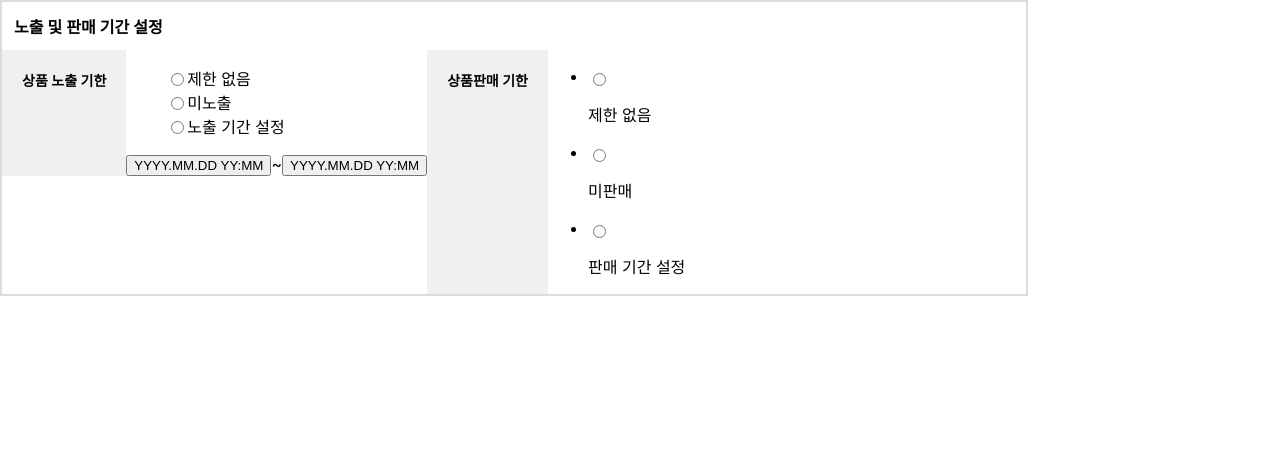
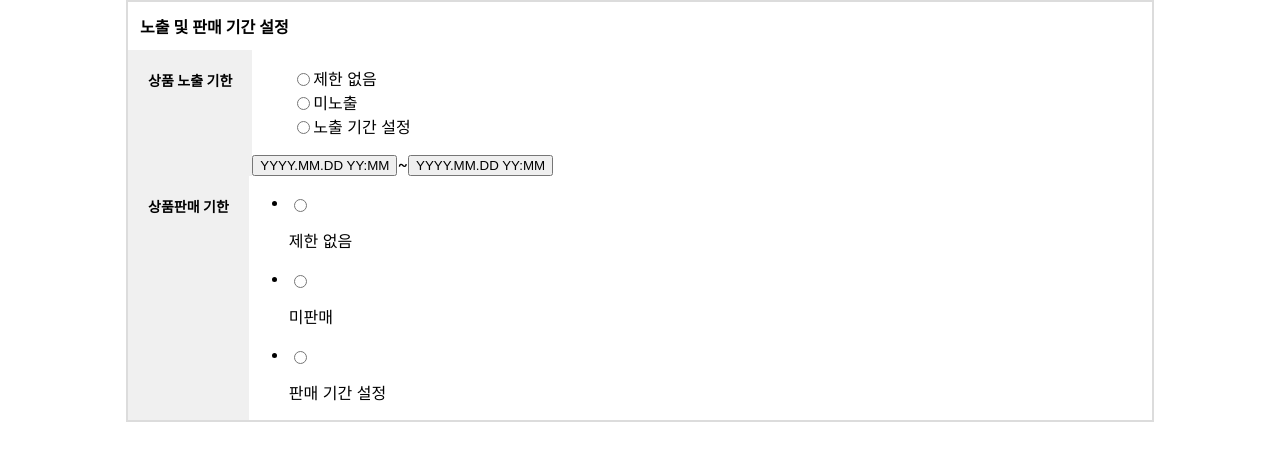
Before and after one commit to console-lo9/wanted_pre_onboarding_02, a React (Create React App) app: page / in a window 1280 px wide. Shown: the top 460 px of the page. Built offline with nearby package versions, Linux system fonts and the light colour scheme.

Commit message:
Modify: 상품등록layout 스타일 수정

```diff
--- a/src/components/ProductPeriodSetup/index.js
+++ b/src/components/ProductPeriodSetup/index.js
@@ -5,13 +5,11 @@ import ProductSalsePeriod from "./ProductSalesPeriod.jsx";
 
 const ProductPeriodSetup = () => {
   return (
-    <div>
-      <SectionWrapper>
-        <SectionHeader>노출 및 판매 기간 설정</SectionHeader>
-        <ProductExposurePeriod />
-        <ProductSalsePeriod />
-      </SectionWrapper>
-    </div>
+    <SectionWrapper>
+      <SectionHeader>노출 및 판매 기간 설정</SectionHeader>
+      <ProductExposurePeriod />
+      <ProductSalsePeriod />
+    </SectionWrapper>
   );
 };
 
--- a/src/layout/Section/SectionBody.module.css
+++ b/src/layout/Section/SectionBody.module.css
@@ -1,7 +1,7 @@
 .body {
   padding: 10px;
   margin: 0;
-  display: inline-flex;
+  display: flex;
 
   padding: 0;
   margin: 0;
--- a/src/layout/Section/SectionBodyContent.module.css
+++ b/src/layout/Section/SectionBodyContent.module.css
@@ -0,0 +1,2 @@
+.content {
+}
--- a/src/layout/Section/SectionWrapper.module.css
+++ b/src/layout/Section/SectionWrapper.module.css
@@ -1,5 +1,6 @@
 .wrapper {
   width: 80%;
-  display: flexbox;
+  display: flex;
+  flex-direction: column;
   border: 2px solid gainsboro;
 }
--- a/src/pages/AddNewProduct.jsx
+++ b/src/pages/AddNewProduct.jsx
@@ -1,9 +1,10 @@
+import React from "react";
 import ProductPeriodSetup from "components/ProductPeriodSetup";
-import React from "react";
+import stlyes from "./AddNewProduct.module.css";
 
 function ProductRegistration() {
   return (
-    <div>
+    <div className={stlyes.page}>
       <ProductPeriodSetup />
     </div>
   );
--- /dev/null
+++ b/src/pages/AddNewProduct.module.css
@@ -0,0 +1,4 @@
+.page {
+  display: flex;
+  justify-content: center;
+}
```
